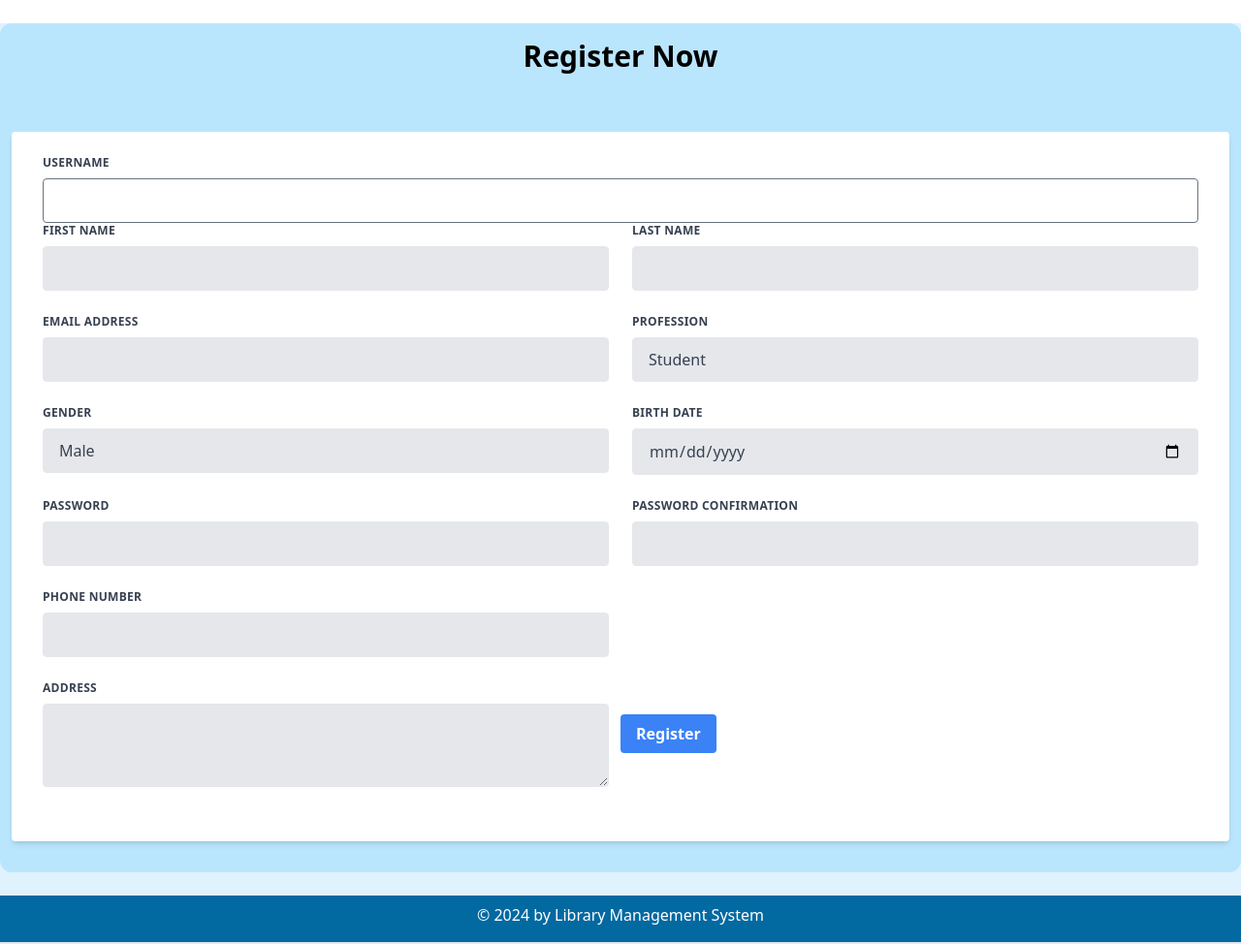
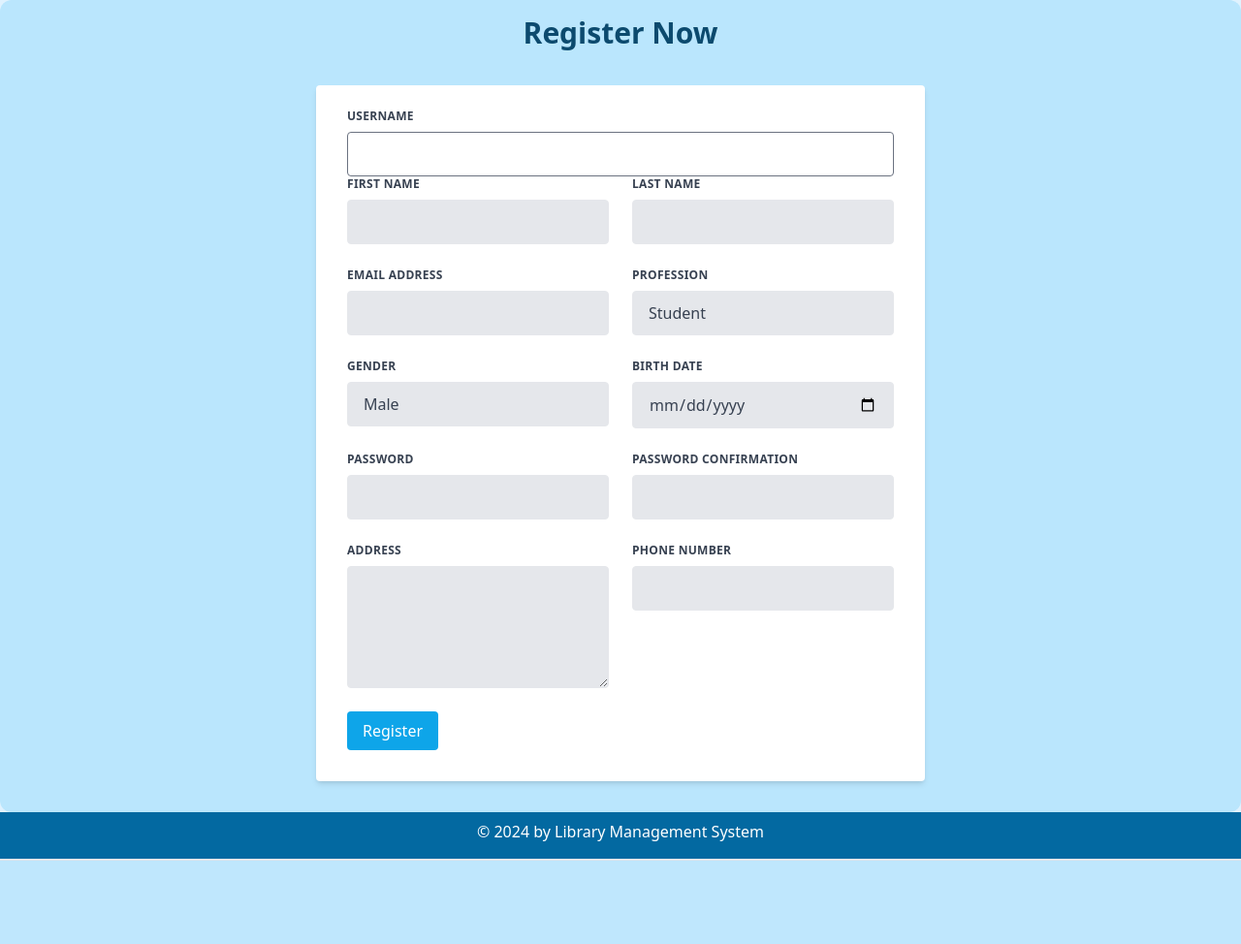
Before and after one commit to ripionck/library-management-system, a Django app: page /users/register/ in a window 1280 px wide. Shown: the part 64-1038 px from the top of the page at 97% size. After the commit the page ends 952 px from the top, so only its background shows below. Run offline with Django 5.2, Linux system fonts and the light colour scheme; some libraries are stand-ins or nearby versions.

Commit message:
fixed register, login and profile page

```diff
--- a/books/templates/books/book_details.html
+++ b/books/templates/books/book_details.html
@@ -21,7 +21,8 @@
                   class="text-orange-600 border-0 bg-gray-300 px-2 py-2 rounded hover:bg-gray-500">Borrow Book</button>
         </form>
       {% else %}
-        <a class="text-orange-600" href="{% url 'user_login' %}">Login to borrow this book.</a>
+        <a class="text-orange-600 bg-sky-200 hover:bg-sky-700 border-0 rounded px-4 py-1"
+           href="{% url 'user_login' %}">Login to borrow this book.</a>
       {% endif %}
     </div>
   </div>
--- a/users/forms.py
+++ b/users/forms.py
@@ -13,7 +13,7 @@ class UserRegistrationForm(UserCreationForm):
     gender = forms.ChoiceField(choices=GENDER_TYPE)
     profession = forms.ChoiceField(choices=PROFESSION_TYPE)
     phone_number = forms.CharField(max_length=12)
-    address = forms.CharField(required=False, widget=forms.Textarea(attrs={'rows': 3, 'cols': 30}))
+    address = forms.CharField(required=False, widget=forms.Textarea(attrs={'rows': 5, 'cols': 10}))
 
     class Meta:
         model = User
@@ -65,7 +65,7 @@ class UserUpdateForm(forms.ModelForm):
     profession = forms.ChoiceField(choices=PROFESSION_TYPE)
     phone_number = forms.CharField(max_length=12)
     balance = forms.DecimalField(max_digits=10, decimal_places=2, initial=0)
-    address = forms.CharField(required=False, widget=forms.Textarea(attrs={'rows': 3, 'cols': 30}))
+    address = forms.CharField(required=False, widget=forms.Textarea(attrs={'rows': 5, 'cols': 30}))
 
     class Meta:
         model = User
--- a/users/templates/users/user_login.html
+++ b/users/templates/users/user_login.html
@@ -13,7 +13,7 @@
     <div class="grid grid-cols-3 gap-4">
       <div></div>
       <div class="py-2 px-3 rounded-xl bg-sky-200 mt-12">
-        <h1 class="font-bold text-3xl text-center pb-5 shadow-md">Login</h1>
+        <h1 class="font-bold text-3xl text-sky-900 text-center pb-5 shadow-md">Login</h1>
         <div class="w-full mt-10">
           <form method="post"
                 class="shadow-md border border-gray-200 rounded px-8 pt-6 pb-8 mb-4">
--- a/users/templates/users/user_registration.html
+++ b/users/templates/users/user_registration.html
@@ -22,9 +22,9 @@
       </div>
     {% endfor %}
   {% endif %}
-  <div class="bg-sky-200 px-3 py-4 rounded-xl my-6">
-    <h1 class="font-bold text-3xl text-center pb-5">Register Now</h1>
-    <div class="w-full mt-10">
+  <div class="bg-sky-200 px-3 py-4 rounded-xl">
+    <h1 class="font-bold text-3xl text-center text-sky-900 pb-5">Register Now</h1>
+    <div class="w-1/2 mx-auto mt-4">
       <form method="post" class="bg-white shadow-md rounded px-8 pt-6 pb-8 mb-4">
         {% csrf_token %}
         {% for hidden_field in form.hidden_fields %}{{ hidden_field.errors }} {{ hidden_field }}{% endfor %}
@@ -112,35 +112,24 @@
         <div class="flex flex-wrap -mx-3 mb-6">
           <div class="w-full md:w-1/2 px-3 mb-6 md:mb-0">
             <label class="block uppercase tracking-wide text-gray-700 text-xs font-bold mb-2"
+                   for="{{ form.address.id_for_label }}">{{ form.address.label }}</label>
+            {{ form.address }}
+            {% if form.address.errors %}
+              {% for error in form.address.errors %}<p class="text-red-600 text-sm italic pb-2">{{ error }}</p>{% endfor %}
+            {% endif %}
+          </div>
+          <div class="w-full md:w-1/2 px-3 mb-6 md:mb-0">
+            <label class="block uppercase tracking-wide text-gray-700 text-xs font-bold mb-2"
                    for="{{ form.phone_number.id_for_label }}">{{ form.phone_number.label }}</label>
             {{ form.phone_number }}
             {% if form.phone_number.errors %}
               {% for error in form.phone_number.errors %}<p class="text-red-600 text-sm italic pb-2">{{ error }}</p>{% endfor %}
             {% endif %}
           </div>
-          <div class="w-full md:w-1/2 px-3">
-            <label class="block uppercase tracking-wide text-gray-700 text-xs font-bold mb-2"
-                   for="{{ form.balance.id_for_label }}">{{ form.balance.label }}</label>
-            {{ form.balance }}
-            {% if form.balance.errors %}
-              {% for error in form.balance.errors %}<p class="text-red-600 text-sm italic pb-2">{{ error }}</p>{% endfor %}
-            {% endif %}
-          </div>
         </div>
-        <div class="flex flex-wrap -mx-3 mb-6">
-          <div class="w-full md:w-1/2 px-3 mb-6 md:mb-0">
-            <label class="block uppercase tracking-wide text-gray-700 text-xs font-bold mb-2"
-                   for="{{ form.address.id_for_label }}">{{ form.address.label }}</label>
-            {{ form.address }}
-            {% if form.address.errors %}
-              {% for error in form.address.errors %}<p class="text-red-600 text-sm italic pb-2">{{ error }}</p>{% endfor %}
-            {% endif %}
-          </div>
-          <div class="flex items-center justify-between">
-            <button class="bg-blue-500 hover:bg-blue-700 text-white font-bold py-2 px-4 rounded focus:outline-none focus:shadow-outline"
-                    type="submit">Register</button>
-          </div>
-        </form>
-      </div>
+        <button class=" text-white border-0 bg-sky-500 hover:bg-sky-700 rounded px-4 py-2 focus:outline-none focus:shadow-outline"
+                type="submit">Register</button>
+      </form>
     </div>
-  {% endblock %}
+  </div>
+{% endblock %}
```
Also changed, not shown: books/templates/books/borrow_history.html (+7 -4 lines), transactions/templates/deposit_money.html (+9 -10 lines), users/templates/users/user_profile.html (+10 -12 lines), db.sqlite3.
